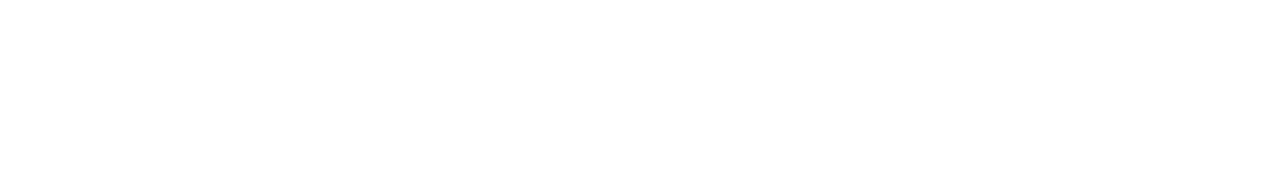
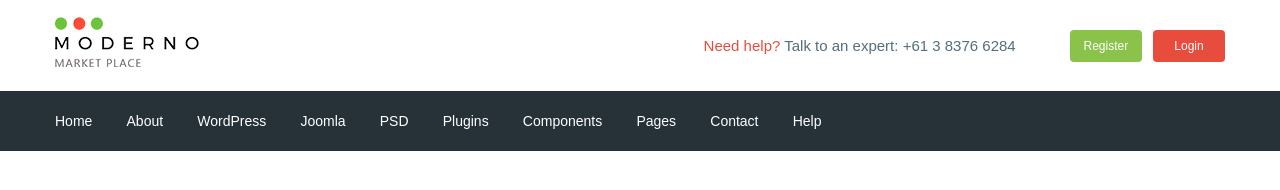
Before and after one commit to TheGast/moderno, a website: page app/index.html in a window 1280 px wide. Drawn offline with nearby package versions, Linux system fonts and the light colour scheme; files that its build step writes are made by us from their sources.

Commit message:
added header

```diff
--- a/app/index.html
+++ b/app/index.html
@@ -5,11 +5,96 @@
     <meta charset="UTF-8">
     <meta name="viewport" content="width=device-width, initial-scale=1.0">
     <title>Document</title>
+    <link href="https://fonts.googleapis.com/css2?family=Roboto:wght@500;700&display=swap" rel="stylesheet">
     <link rel="stylesheet" href="css/libs.min.css">
     <link rel="stylesheet" href="css/style.min.css">
 </head>
 
 <body>
+    <header class="header">
+        <div class="header__top">
+            <div class="container">
+                <div class="header__top-inner">
+                    <div class="header__logo">
+                        <a href="#">
+                            <img src="images/logo.png" alt="">
+                        </a>
+                    </div>
+                    <div class="header__text">
+                        <a href="#">
+                            <span>Need help?</span>
+                        </a>
+                        Talk to an expert:
+                        <a class='header__phone' href="tel:61383766284">+61 3 8376 6284</a>
+                    </div>
+                    <div class="header__box">
+                        <a class="basket" href="#"></a>
+                        <a class='header__btn header__btn-login' href="#">Register</a>
+                        <a class='header__btn header__btn-register' href="#">Login</a>
+                    </div>
+                </div>
+            </div>
+        </div>
+        <div class="header__menu">
+            <div class="container">
+                <nav class="menu">
+                    <ul class="menu__list">
+                        <li>
+                            <a href="#">
+                                Home
+                            </a>
+                        </li>
+                        <li>
+                            <a href="#">
+                                About
+                            </a>
+                        </li>
+                        <li>
+                            <a href="#">
+                                WordPress
+                            </a>
+                        </li>
+                        <li>
+                            <a href="#">
+                                Joomla
+                            </a>
+                        </li>
+                        <li>
+                            <a href="#">
+                                PSD
+                            </a>
+                        </li>
+                        <li>
+                            <a href="#">
+                                Plugins
+                            </a>
+                        </li>
+                        <li>
+                            <a href="#">
+                                Components
+                            </a>
+                        </li>
+                        <li>
+                            <a href="#">
+                                Pages
+                            </a>
+                        </li>
+                        <li>
+                            <a href="#">
+                                Contact
+                            </a>
+                        </li>
+                        <li>
+                            <a href="#">
+                                Help
+                            </a>
+                        </li>
+                    </ul>
+                </nav>
+            </div>
+        </div>
+
+    </header>
 
 
 
--- /dev/null
+++ b/app/scss/_fonts.scss
@@ -0,0 +1,6 @@
+@font-face {
+    font-family: 'Roboto-Regular', sans-serif;
+    src: url('../fonts/Roboto-Regular.woff2') format('woff2'), url('../fonts/Roboto-Regular.woff') format('woff');
+    font-weight: 400;
+    font-display: swap;
+}
--- /dev/null
+++ b/app/scss/_global.scss
@@ -0,0 +1,36 @@
+html {
+    box-sizing: border-box;
+}
+
+*,
+*::before,
+*::after {
+    box-sizing: inherit;
+}
+
+a {
+    display: inline-block;
+    text-decoration: none;
+    color: $text;
+}
+
+ul,
+li {
+    margin: 0;
+    padding: 0;
+    list-style: none;
+}
+
+body {
+    font-family: 'Roboto-Regular', sans-serif;
+    font-weight: 400;
+    color: $text;
+    font-size: 15px;
+    line-height: 24px;
+}
+
+.container {
+    max-width: 1200px;
+    margin: 0 auto;
+    padding: 0 15px;
+}
--- /dev/null
+++ b/app/scss/_vars.scss
@@ -0,0 +1,4 @@
+$text: #546e7a;
+$red: #e74c3c;
+$green: #8bc34a;
+$bg: #263238;
--- a/app/scss/style.scss
+++ b/app/scss/style.scss
@@ -1,9 +1,58 @@
-html {
-    box-sizing: border-box;
+@import 'vars';
+@import 'global';
+@import 'fonts';
+.header__top-inner {
+    display: flex;
+    justify-content: space-between;
+    align-items: center;
+    height: 91px;
 }
 
-*,
-*::before,
-*::after {
-    box-sizing: inherit;
+.header__text {
+    margin-left: auto;
+    margin-right: 50px;
+    span {
+        color: $red;
+    }
 }
+
+.header__btn {
+    padding: 4px;
+    width: 72px;
+    border-radius: 4px;
+    text-align: center;
+    color: #fff;
+    font-size: 12px;
+}
+
+.header__btn-login {
+    background-color: $green;
+}
+
+.header__btn-register {
+    background-color: $red;
+    margin-left: 7px;
+}
+
+.header__menu {
+    background: $bg;
+}
+
+.menu {
+    display: flex;
+    align-items: center;
+    height: 60px;
+}
+
+.menu__list {
+    li {
+        display: inline-block;
+        &+li {
+            margin-left: 30px;
+        }
+    }
+    a {
+        color: #fff;
+        font-size: 14px;
+    }
+}
--- a/gulpfile.js
+++ b/gulpfile.js
@@ -8,7 +8,7 @@
     cssmin = require('gulp-cssmin');
 
 gulp.task('sass', function() {
-    return gulp.src('app/scss/style.scss')
+    return gulp.src('app/scss/**/*.scss')
         .pipe(sass({ outputStyle: 'compressed' }))
         .pipe(rename({ suffix: '.min' }))
         .pipe(autoprefixer({
@@ -58,8 +58,8 @@
 });
 
 gulp.task('watch', function() {
-    gulp.watch('app/scss/style.scss', gulp.parallel('sass'));
-    gulp.watch('app/*html', gulp.parallel('html'));
+    gulp.watch('app/scss/**/*.scss', gulp.parallel('sass'));
+    gulp.watch('app/*.html', gulp.parallel('html'));
     gulp.watch('app/js/*.js', gulp.parallel('js'));
 });
 
```
Also changed, not shown: app/fonts/Roboto-Regular.ttf (added), app/fonts/Roboto-Regular.woff (added), app/fonts/Roboto-Regular.woff2 (added), app/images/logo.png (added).
